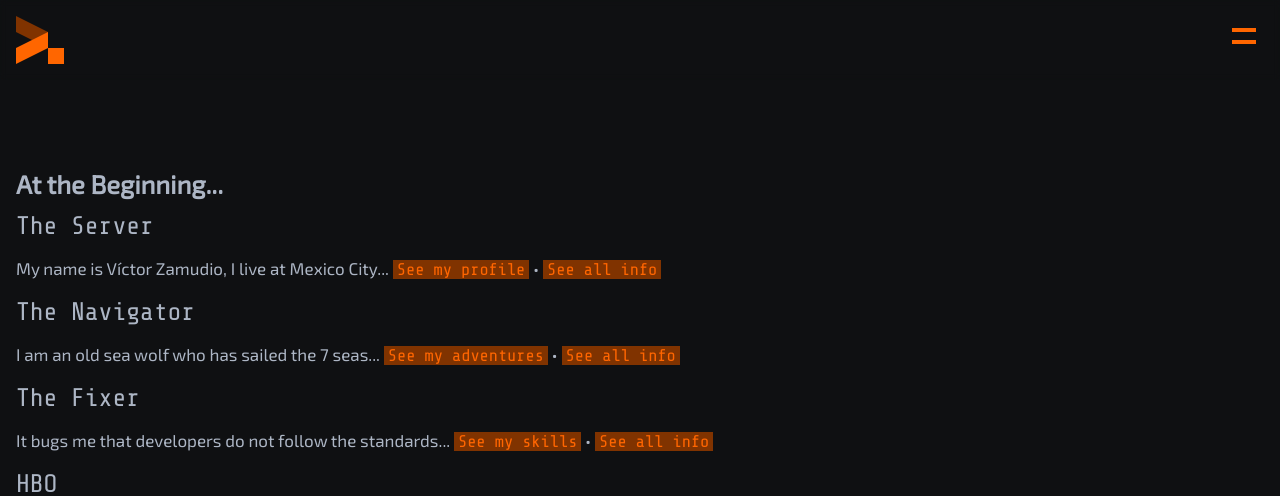
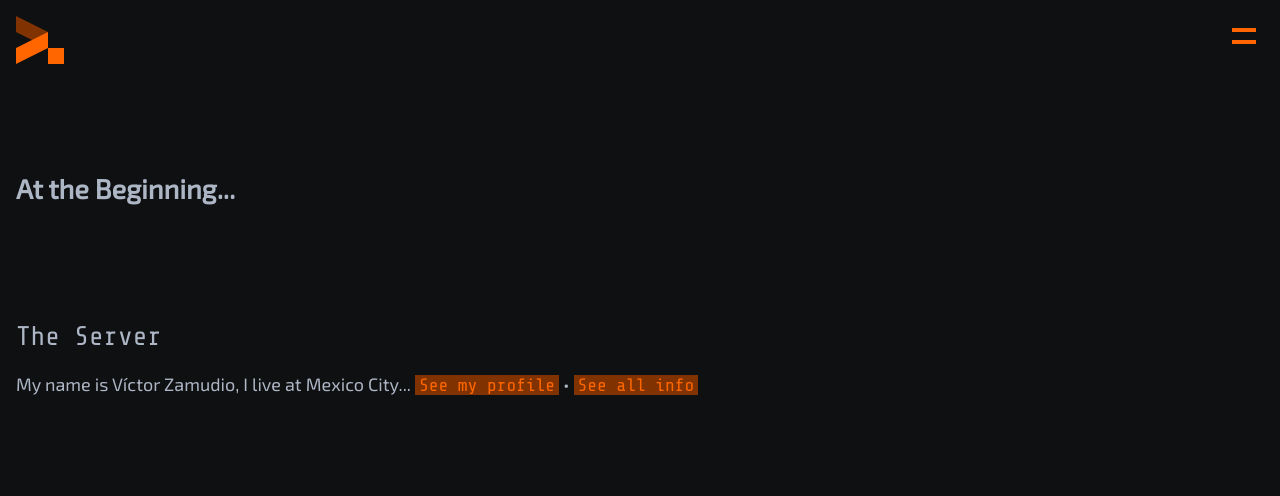
Before and after one commit to 714k/vz-book-2024, a Jekyll site: the page built from at-the-beginning/index.html, in a window 1280 px wide. Shown: the top 496 px of the page. Built offline with Jekyll 4.4.1, drawn with Linux system fonts in a browser that asks for light colours; grey boxes are pictures that could not be loaded.

Commit message:
Feat/vzb adding spacing tokens (#15)
* [VZB] Updating TOC basic styles
* [VZB] - Adding spacing tokens

```diff
--- a/_sass/main.scss
+++ b/_sass/main.scss
@@ -2,19 +2,33 @@
 @import "main-navigation";
 @import "toc";
 
+:root {
+  --spacing-0: 0;
+  --spacing-1: 4px;
+  --spacing-2: 8px;
+  --spacing-3: 12px;
+  --spacing-4: 16px;
+  --spacing-5: 20px;
+  --spacing-6: 24px;
+  --spacing-7: 28px;
+  --spacing-8: 32px;
+  --spacing-9: 36px;
+  --spacing-10: 40px;
+}
+
 body {
   color: #adb6c5;
   background-color: #0f1012;
-  font-size: 17px;
+  font-size: 18px;
   font-weight: 500;
-  line-height: 1.3rem;
+  line-height: 24px;
   font-family:'Exo 2 Regular', 'Arial Narrow', Arial, sans-serif;
-  padding: 16px;
-  margin: 0;
+  padding: var(--spacing-4);
+  margin: var(--spcaing-0);
   .vz-logo {
     position: fixed;
-    top: 16px;
-    left: 16px;
+    top: var(--spacing-4);
+    left: var(--spacing-4);
     z-index: 200;
   }
   .sr-only {
@@ -66,16 +80,19 @@
   #main-header {
     &::before {
       content: "";
-      height: 80px;
+      height: calc(var(--spacing-10) * 2);
       width: 100%;
-      margin: 0;
+      margin: var(--spacing-0);
       position: fixed;
-      top: 0;
-      left: 0;
+      top: var(--spacing-0);
+      left: var(--spacing-0);
       backdrop-filter: blur(3px);
     }
   }
   #main {
     padding-top: 120px;
   }
+  section {
+    padding-top: 80px;
+  }
 }
--- a/_sass/toc.scss
+++ b/_sass/toc.scss
@@ -1,4 +1,3 @@
-$center_horizontall: 150px - 16px;
 #tableOfContent {
   p {
     display: none;
@@ -11,47 +10,49 @@
     background-color: var(--color-secondary);
     width: 100%;
     list-style: none;
-    padding: 0 0 100px;
+    padding: var(--spacing-8) 0 calc(var(--spacing-10) * 2.5) 0;
+    max-height: 50vh;
+    overflow: auto;
     text-align: center;
-    margin: 0 auto;
+    margin: var(--spacing-0) auto;
     transition: all .5s ease-in;
     li {
       a {
         display: block;
-        padding: 8px 16px;
+        padding: var(--spacing-2) var(--spacing-4);
         display: inline-block;
         height: 100%;
-        width: calc(100% - 32px);
+        width: calc(100% - var(--spacing-8));
       }
     }
   }
   position: fixed;
-  bottom: 0;
-  left: 0;
-  width: calc(100vw - 16px);
+  bottom: var(--spacing-0);
+  left: var(--spacing-0);
+  width: calc(100vw - var(--spacing-4));
   background-color: transparent;
-  padding: 0 0 74px 0;
-  margin: 0;
+  padding: var(--spacing-0) var(--spacing-0) calc(var(--spacing-1) * 19) var(--spacing-0);
+  margin: var(--spacing-0);
   &::after {
     content: '';
     position: fixed;
-    bottom: 24px;
+    bottom: var(--spacing-6);
     background-color: var(--color-primary);
     background-image: url(/assets/svg/plus-icon.svg);
     background-position: center center;
     background-repeat: no-repeat;
     color: var(--color-secondary);
-    width: 50px;
-    height: 50px;
-    left: 0;
-    right: 0;
-    margin: 0 auto;
-    border-radius: 25px;
+    width: calc(var(--spacing-10) + var(--spacing-2));
+    height: calc(var(--spacing-10) + var(--spacing-2));
+    left: var(--spacing-0);
+    right: var(--spacing-0);
+    margin: var(--spacing-0) auto;
+    border-radius: 50%;
   }
   &:hover {
     cursor: pointer;
     ul {
-      left: 0;
+      left: var(--spacing-0);
       opacity: 1;
     }
   }
```
